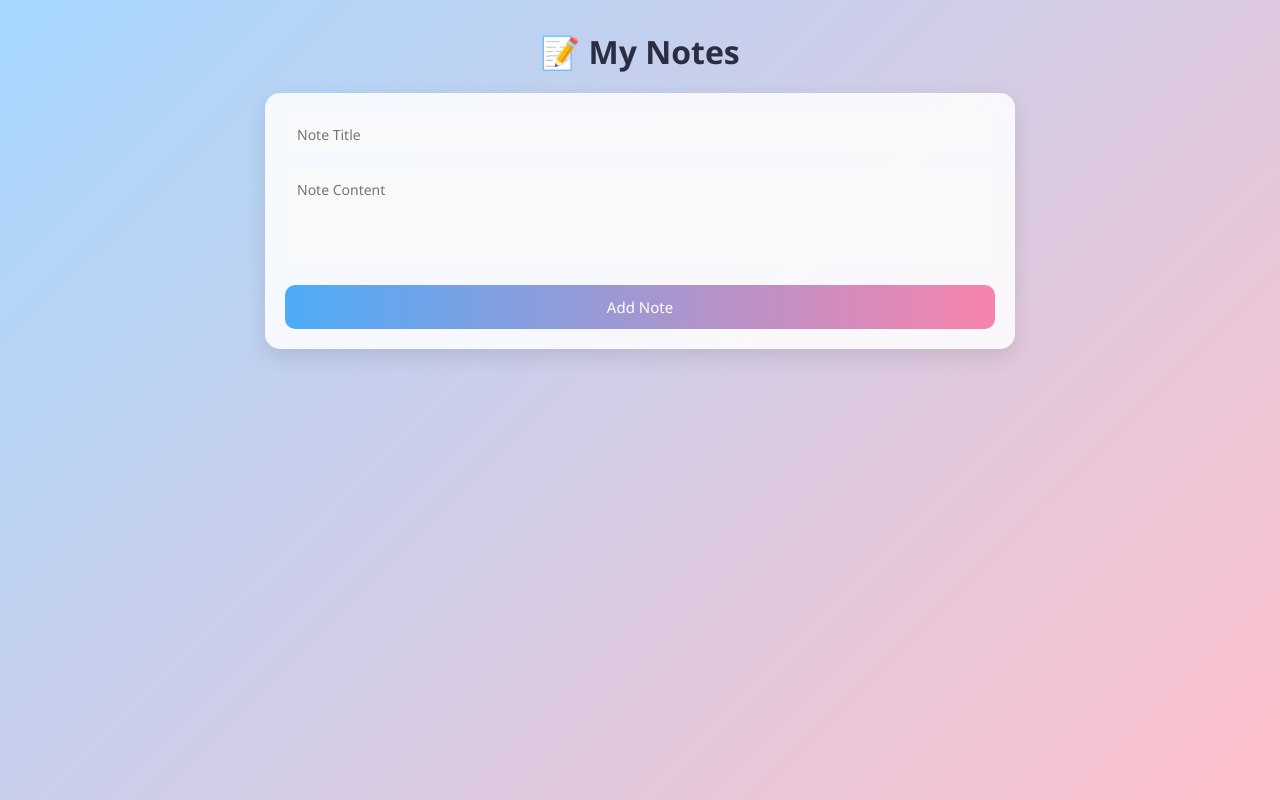
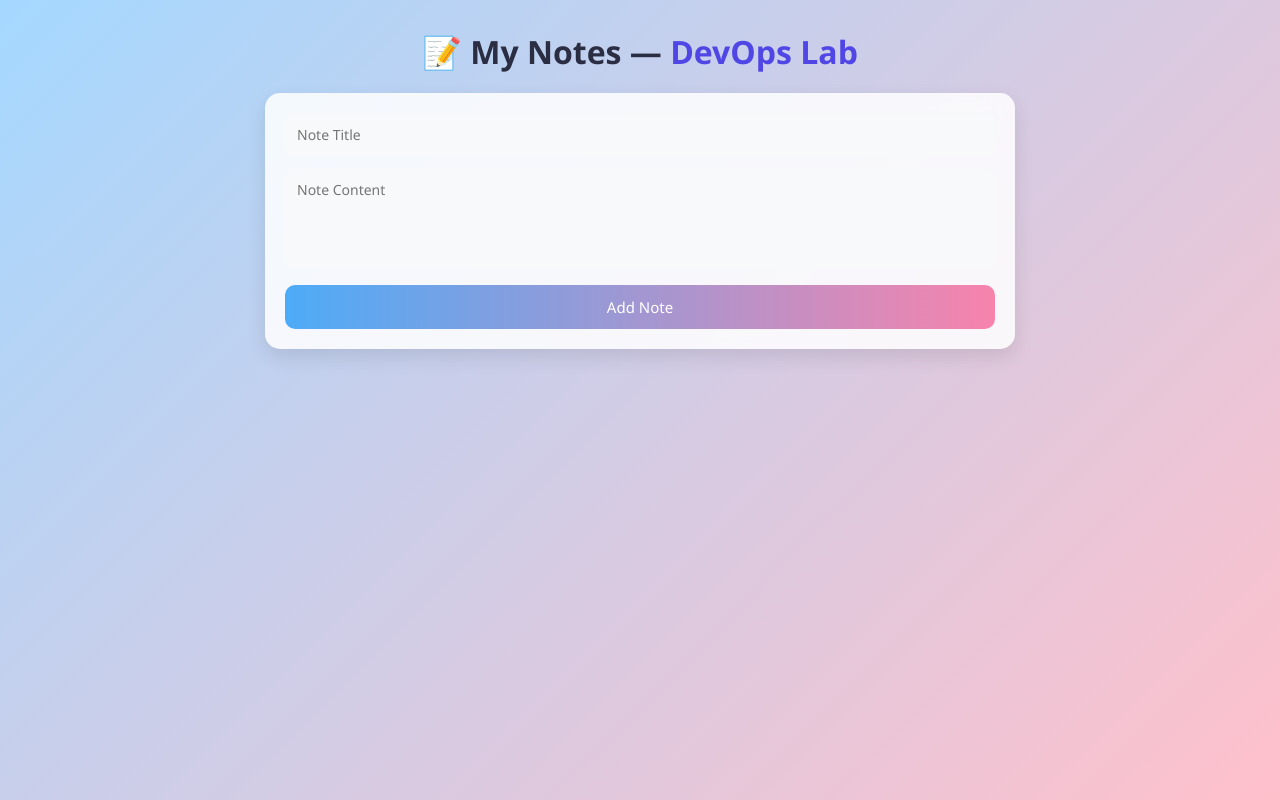
Before and after one commit to AtikaJaved/notes-app, a website: page public/index.html in a window 1280 px wide. Drawn offline with Linux system fonts and the light colour scheme; no server answers.

Commit message:
Added lab title in header

```diff
--- a/public/index.html
+++ b/public/index.html
@@ -8,7 +8,7 @@
 </head>
 <body>
   <div class="container">
-    <h1>📝 My Notes</h1>
+    <h1>📝 My Notes — <span style="color:#4f46e5">DevOps Lab</span></h1>
 
     <div class="form-box">
       <input type="text"  id="title"   placeholder="Note Title"   />
```
